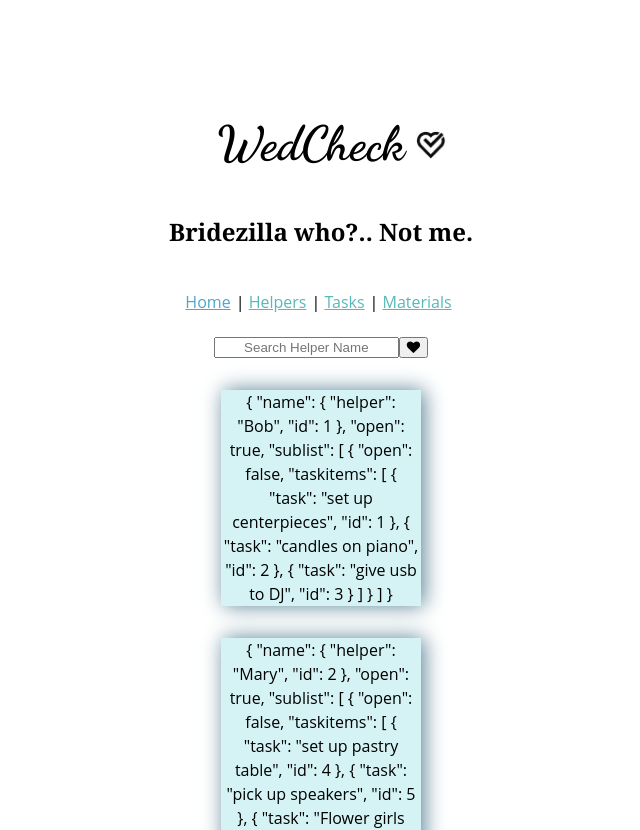
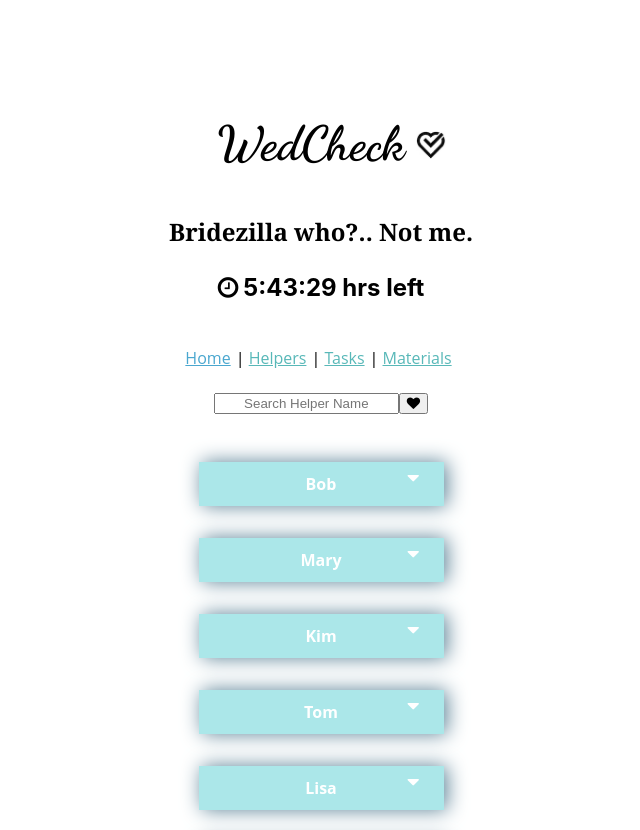
Before and after one commit to Zela7alex/wed-check, a Vue app in the folder wed-check/: page / in a window 1280 px wide. Shown: the top 830 px of the page, without its empty margins (319-959 px from the left). Built offline with nearby package versions, Linux system fonts and the light colour scheme.

Commit message:
dropdown tasks showing

```diff
--- a/wed-check/src/App.vue
+++ b/wed-check/src/App.vue
@@ -5,6 +5,7 @@
       <img src="./assets/heart-logo.jpg" />
     </div>
     <h2>Bridezilla who?.. Not me.</h2>
+    <BaseTimer />
     <nav>
       <router-link to="/">Home</router-link>|
       <router-link :to="{ name: 'helpers' }">Helpers</router-link>|
--- a/wed-check/src/components/BaseAddBtn.vue
+++ /dev/null
@@ -1,9 +0,0 @@
-<template>
-  <div></div>
-</template>
-
-<script>
-export default {}
-</script>
-
-<style lang="css" scoped></style>
--- /dev/null
+++ b/wed-check/src/components/BaseTimer.vue
@@ -0,0 +1,19 @@
+<template>
+  <div>
+    <h2 id="time-left"><i class="fa fa-clock-o"></i>5:43:29 hrs left</h2>
+  </div>
+</template>
+
+<script>
+export default {}
+</script>
+
+<style lang="css" scoped>
+#time-left {
+  font-family: -apple-system, BlinkMacSystemFont, 'Segoe UI', Roboto, Oxygen,
+    Ubuntu, Cantarell, 'Open Sans', 'Helvetica Neue', sans-serif;
+}
+i {
+  margin-right: 1%;
+}
+</style>
--- a/wed-check/src/components/HelperNames.vue
+++ b/wed-check/src/components/HelperNames.vue
@@ -1,7 +1,29 @@
 <template>
   <div>
-    <div id="names" v-for="p in people" :key="p">{{ p }}</div>
-    <TaskCards />
+    <form>
+      <input
+        v-model="name"
+        type="text"
+        class="search"
+        placeholder="Search Helper Name"
+      />
+      <button type="submit"><i class="fa fa-heart btn"></i></button>
+    </form>
+    <ul>
+      <li
+        id="names"
+        v-for="p in people(name)"
+        v-on:click="showTasks"
+        :key="p.id"
+        :value="p.id"
+      >
+        {{ p.name }}
+        <div id="drop-down-arrow" type="submit">
+          <i class="fa fa-caret-down btn"></i>
+        </div>
+        <TaskCards class="makeVisible" :id="p.id" :tasks="p.taskitems" />
+      </li>
+    </ul>
   </div>
 </template>
 
@@ -15,16 +37,51 @@ export default {
   components: {
     TaskCards,
   },
+  data() {
+    return { name: '' }
+  },
+  methods: {
+    showTasks: function (e) {
+      this.classToggle(e.target.value)
+    },
+    classToggle(value) {
+      let toToggle = document.getElementById(`${value}`)
+      toToggle.classList.toggle('makeVisible')
+    },
+  },
 }
 </script>
 
 <style lang="css" scoped>
+.makeVisible {
+  display: none;
+}
 #names {
-  max-width: 40%;
+  width: 100%;
+  max-width: 45%;
   box-shadow: 3px 0 20px rgb(91, 130, 150);
-  background: rgba(45, 196, 201, 0.2);
-  text-align: center;
-  margin: 0 auto;
+  background: rgba(45, 196, 201, 0.4);
   margin-top: 2em;
+  padding: 2%;
+  position: relative;
+  color: white;
+  font-weight: bold;
+  cursor: pointer;
+}
+ul {
+  width: 100%;
+  list-style: none;
+  text-decoration: none;
+  display: flex;
+  flex-direction: column;
+  align-items: center;
+  justify-content: center;
+  padding-left: 0;
+}
+#drop-down-arrow {
+  position: absolute;
+  right: 10%;
+  top: 3%;
+  font-size: 20px;
 }
 </style>
--- a/wed-check/src/components/TaskCards.vue
+++ b/wed-check/src/components/TaskCards.vue
@@ -0,0 +1,32 @@
+<template>
+  <div>
+    <div id="task" v-for="t in tasks" :key="t.id">
+      <input v-model="t.isCompleted" type="checkbox" />
+      {{ t.task }}
+    </div>
+  </div>
+</template>
+
+<script>
+export default {
+  computed: {},
+  props: {
+    tasks: Array,
+  },
+  methods: {},
+}
+</script>
+
+<style lang="css" scoped>
+#task {
+  border: 2px solid white;
+  padding: 0.2em;
+  margin: 0.4em;
+  color: black;
+  font-weight: normal;
+  background: rgba(45, 196, 201, 0.4);
+}
+input {
+  cursor: pointer;
+}
+</style>
--- a/wed-check/src/store/index.js
+++ b/wed-check/src/store/index.js
@@ -7,109 +7,71 @@ export default new Vuex.Store({
   state: {
     people: [
       {
-        name: { helper: 'Bob', id: 1 },
-        open: true,
-        sublist: [
-          {
-            open: false,
+        name: 'Bob',
+        id: 777,
         taskitems: [
-              { task: 'set up centerpieces', id: 1 },
-              { task: 'candles on piano', id: 2 },
-              { task: 'give usb to DJ', id: 3 },
-            ],
-          },
+          { task: 'set up centerpieces', id: 1, isCompleted: false },
+          { task: 'candles on piano', id: 2, isCompleted: false },
+          { task: 'give usb to DJ', id: 3, isCompleted: false },
         ],
       },
       {
-        name: { helper: 'Mary', id: 2 },
-        open: true,
-        sublist: [
-          {
-            open: false,
+        name: 'Mary',
+        id: 2,
         taskitems: [
-              { task: 'set up pastry table', id: 4 },
-              { task: 'pick up speakers', id: 5 },
-              { task: 'Flower girls hair', id: 6 },
-            ],
-          },
+          { task: 'set up pastry table', id: 4, isCompleted: false },
+          { task: 'pick up speakers', id: 5, isCompleted: false },
+          { task: 'Flower girls hair', id: 6, isCompleted: false },
         ],
       },
       {
-        name: { helper: 'Kim', id: 3 },
-        open: true,
-        sublist: [
-          {
-            open: false,
+        name: 'Kim',
+        id: 3,
         taskitems: [
           { task: 'Set up table settings', id: 7 },
           { task: 'set up glowsticks/bubbles', id: 8 },
           { task: 'give usb to DJ', id: 9 },
         ],
       },
-        ],
-      },
       {
-        name: { helper: 'Tom', id: 4 },
-        open: true,
-        sublist: [
-          {
-            open: false,
+        name: 'Tom',
+        id: 4,
         taskitems: [
           { task: 'set up centerpieces', id: 10 },
           { task: 'candles on piano', id: 11 },
           { task: 'give usb to DJ', id: 12 },
         ],
       },
-        ],
-      },
       {
-        name: { helper: 'Lisa', id: 5 },
-        open: true,
-        sublist: [
-          {
-            open: false,
+        name: 'Lisa',
+        id: 5,
         taskitems: [
           { task: 'set up centerpieces', id: 14 },
           { task: 'candles on piano', id: 15 },
           { task: 'give usb to DJ', id: 16 },
         ],
       },
-        ],
-      },
       {
-        name: { helper: 'Angie', id: 6 },
-        open: true,
-        sublist: [
-          {
-            open: false,
+        name: 'Angie',
+        id: 6,
         taskitems: [
           { task: 'set up centerpieces', id: 17 },
           { task: 'candles on piano', id: 18 },
           { task: 'give usb to DJ', id: 19 },
         ],
       },
-        ],
-      },
       {
-        name: { helper: 'Janette', id: 7 },
-        open: true,
-        sublist: [
-          {
-            open: false,
+        name: 'Janette',
+        id: 7,
         taskitems: [
           { task: 'set up centerpieces', id: 20 },
           { task: 'candles on piano', id: 21 },
           { task: 'give usb to DJ', id: 22 },
         ],
       },
-        ],
-      },
       {
-        name: { helper: 'Sally', id: 8 },
-        open: true,
-        sublist: [
-          {
-            open: false,
+        name: 'Sally',
+        id: 8,
         taskitems: [
           { task: 'set up centerpieces', id: 23 },
           { task: 'candles on piano', id: 24 },
@@ -118,11 +80,12 @@ export default new Vuex.Store({
       },
     ],
   },
-    ],
-  },
   getters: {
-    people(state) {
+    people: (state) => (name) => {
+      if (name === '') {
         return state.people
+      }
+      return state.people.filter((p) => p.name.toLowerCase().includes(name))
     },
   },
   mutations: {},
--- a/wed-check/src/views/HomePage.vue
+++ b/wed-check/src/views/HomePage.vue
@@ -4,10 +4,6 @@
       rel="stylesheet"
       href="https://cdnjs.cloudflare.com/ajax/libs/font-awesome/4.7.0/css/font-awesome.min.css"
     />
-    <form>
-      <input type="text" class="search" placeholder="Search Helper Name" />
-      <button type="submit"><i class="fa fa-heart btn"></i></button>
-    </form>
     <HelperNames />
   </div>
 </template>
```
Lines whose indentation alone changed are shown as unchanged.
